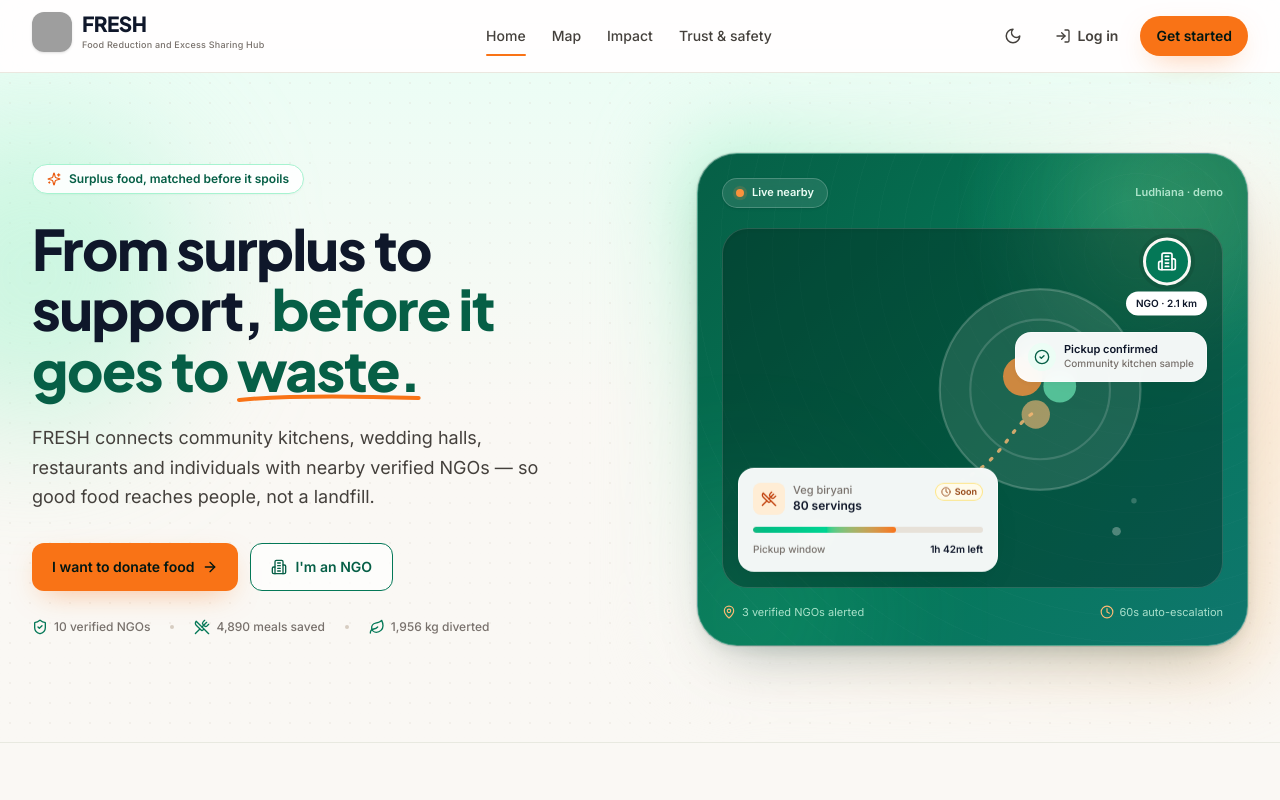
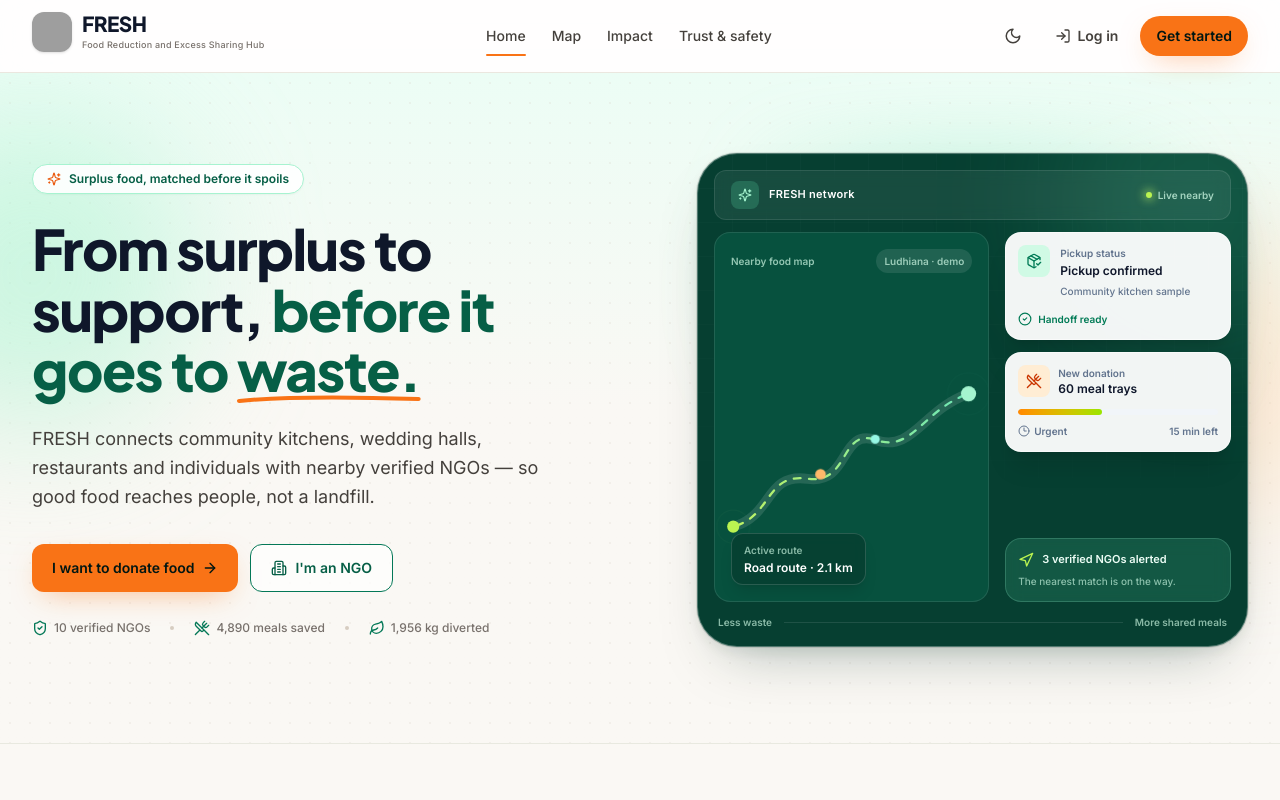
Before and after one commit to GurkiratBansal/HACKNAUTS-2.0, a React (Vite) app: page / in a window 1280 px wide. Shown: the top 800 px of the page. Built offline with nearby package versions, Linux system fonts and the light colour scheme; grey boxes are pictures that could not be loaded.

Commit message:
design: replace hero art with SaaS product animation

```diff
--- a/src/components/home/HeroArt.jsx
+++ b/src/components/home/HeroArt.jsx
@@ -1,125 +1,124 @@
 import {
-  Building2,
   CheckCircle2,
-  Clock,
-  MapPin,
+  Clock3,
+  Navigation,
+  PackageCheck,
+  Sparkles,
   UtensilsCrossed,
 } from 'lucide-react'
 
 /**
- * Layered, fully inline artwork for the hero. The floating cards mirror real
- * product surfaces (food card, map pin, pickup confirmation) without using
- * any external imagery.
+ * Product-style hero animation. It intentionally uses only HTML/SVG so the
+ * landing page remains fast, self-contained and editable without a video asset.
  */
 export default function HeroArt() {
   return (
-    <div className="relative mx-auto w-full max-w-[600px]">
-      <div
-        className="pointer-events-none absolute -inset-5 rounded-[3rem] bg-gradient-to-br from-brand-200/80 via-cream to-saffron-200/70 blur-2xl dark:from-brand-800/40 dark:via-canvas dark:to-saffron-900/20"
-        aria-hidden="true"
-      />
+    <div className="relative mx-auto w-full max-w-[620px]" aria-label="FRESH product preview">
+      <div className="fresh-saas-glow pointer-events-none absolute -inset-6" aria-hidden="true" />
 
-      <div className="relative overflow-hidden rounded-[2.5rem] border border-white/30 bg-[radial-gradient(circle_at_78%_10%,rgb(52_211_153_/_0.24),transparent_28%),linear-gradient(135deg,#065f46,#047857_55%,#0f766e)] p-5 shadow-lift ring-1 ring-brand-950/10 sm:p-6">
-        <div className="pointer-events-none absolute inset-0 pattern-rings opacity-30" aria-hidden="true" />
-        <div className="pointer-events-none absolute -right-14 -top-16 h-56 w-56 rounded-full bg-saffron-300/15 blur-3xl" aria-hidden="true" />
-        <div className="pointer-events-none absolute -bottom-24 -left-20 h-64 w-64 rounded-full bg-emerald-300/10 blur-3xl" aria-hidden="true" />
+      <div className="fresh-saas-window relative overflow-hidden rounded-[2rem] border border-white/30 bg-[#063f31] p-3 shadow-lift ring-1 ring-brand-950/10 sm:rounded-[2.5rem] sm:p-4">
+        <div className="pointer-events-none absolute inset-0 fresh-saas-grid opacity-50" aria-hidden="true" />
+        <div className="pointer-events-none absolute -right-24 -top-24 h-72 w-72 rounded-full bg-emerald-300/15 blur-3xl" aria-hidden="true" />
 
-        <div className="relative flex items-center justify-between gap-3">
-          <span className="inline-flex items-center gap-2 rounded-full bg-white/10 px-3.5 py-1.5 text-[11px] font-bold text-brand-50 shadow-sm ring-1 ring-inset ring-white/20 backdrop-blur">
-            <span className="relative flex h-2 w-2" aria-hidden="true">
-              <span className="absolute inline-flex h-full w-full animate-ping rounded-full bg-saffron-400 opacity-75" />
-              <span className="relative inline-flex h-2 w-2 rounded-full bg-saffron-400" />
+        <div className="relative flex items-center justify-between rounded-xl border border-white/10 bg-white/[0.07] px-3 py-2.5 text-white backdrop-blur sm:px-4">
+          <div className="flex items-center gap-2.5">
+            <span className="flex h-7 w-7 items-center justify-center rounded-lg bg-emerald-300/20 text-emerald-200">
+              <Sparkles className="h-3.5 w-3.5" aria-hidden="true" />
             </span>
+            <span className="text-[11px] font-bold tracking-wide">FRESH network</span>
+          </div>
+          <span className="flex items-center gap-1.5 text-[10px] font-semibold text-emerald-100/75">
+            <span className="h-1.5 w-1.5 rounded-full bg-lime-300 shadow-[0_0_10px_2px_rgb(190_242_100_/_0.7)]" />
             Live nearby
           </span>
-          <span className="text-[11px] font-semibold text-brand-100/80">Ludhiana · demo</span>
         </div>
 
-        <div className="relative mt-5 min-h-[320px] overflow-hidden rounded-[1.6rem] bg-brand-950/35 shadow-inner ring-1 ring-inset ring-white/15 sm:min-h-[360px]">
-          <svg
-            viewBox="0 0 400 330"
-            className="absolute inset-0 h-full w-full"
-            role="img"
-            aria-label="A shared plate, a nearby verified NGO and a confirmed pickup"
-          >
-            <circle cx="262" cy="148" r="92" className="fill-cream/10" />
-            <circle cx="262" cy="148" r="92" fill="none" strokeWidth="2" className="stroke-cream/20" />
-            <circle cx="262" cy="148" r="64" fill="none" strokeWidth="2" className="stroke-cream/15" />
-            <circle cx="246" cy="136" r="18" className="fill-saffron-400/80" />
-            <circle cx="280" cy="145" r="15" className="fill-brand-300/70" />
-            <circle cx="258" cy="171" r="13" className="fill-saffron-300/60" />
-            <path
-              d="M246 118c3-8 11-12 19-11-1 8-8 15-16 15"
-              className="fill-brand-200/70"
-            />
-            <path
-              d="M56 282c58-32 101-27 145-57 31-21 34-43 57-57"
-              fill="none"
-              strokeWidth="3"
-              strokeDasharray="2 9"
-              strokeLinecap="round"
-              className="stroke-saffron-300/80"
-            />
-            <circle cx="56" cy="282" r="5" className="fill-saffron-300" />
-            <circle cx="56" cy="282" r="11" fill="none" strokeWidth="1.5" className="stroke-saffron-300/50" />
-            <circle cx="332" cy="278" r="4" className="fill-cream/30" />
-            <circle cx="348" cy="250" r="2.5" className="fill-cream/20" />
-          </svg>
+        <div className="relative mt-3 grid min-h-[330px] grid-cols-[1fr_0.82fr] gap-3 sm:min-h-[370px] sm:gap-4">
+          <div className="relative overflow-hidden rounded-2xl border border-white/10 bg-[#07513e] p-3 sm:p-4">
+            <div className="flex items-center justify-between text-[10px] font-semibold text-emerald-100/70">
+              <span>Nearby food map</span>
+              <span className="rounded-full bg-white/10 px-2 py-1">Ludhiana · demo</span>
+            </div>
 
-          <div className="absolute right-4 top-4 flex animate-float-slow flex-col items-center">
-            <span className="flex h-12 w-12 items-center justify-center rounded-full border-[3px] border-cream bg-brand-600 text-white shadow-card ring-4 ring-brand-950/10">
-              <Building2 className="h-5 w-5" aria-hidden="true" />
-            </span>
-            <span className="mt-1.5 rounded-full bg-surface px-2.5 py-1 text-[10px] font-bold text-ink shadow-soft">
-              NGO · 2.1 km
-            </span>
+            <svg
+              viewBox="0 0 360 270"
+              className="absolute inset-x-0 bottom-0 h-[78%] w-full"
+              role="img"
+              aria-label="Animated road route from a food donor to a nearby NGO"
+            >
+              <defs>
+                <linearGradient id="fresh-route-gradient" x1="0" x2="1">
+                  <stop offset="0" stopColor="#bef264" />
+                  <stop offset="1" stopColor="#6ee7b7" />
+                </linearGradient>
+              </defs>
+              <path d="M24 226C76 212 66 155 122 163S164 95 212 112s62-40 122-61" className="fresh-saas-road" />
+              <path d="M24 226C76 212 66 155 122 163S164 95 212 112s62-40 122-61" className="fresh-saas-route" />
+              <circle cx="24" cy="226" r="8" className="fill-lime-300" />
+              <circle cx="24" cy="226" r="15" className="fresh-saas-pulse fill-none stroke-lime-200/50" />
+              <circle cx="334" cy="51" r="10" className="fill-emerald-200" />
+              <circle cx="334" cy="51" r="19" className="fresh-saas-pulse fill-none stroke-emerald-200/40 [animation-delay:700ms]" />
+              <circle cx="139" cy="157" r="7" className="fill-orange-300" />
+              <circle cx="211" cy="111" r="6" className="fill-teal-200" />
+            </svg>
+
+            <div className="absolute bottom-4 left-4 rounded-xl border border-white/15 bg-[#063f31]/85 px-3 py-2 text-white shadow-lg backdrop-blur">
+              <p className="text-[10px] font-semibold text-emerald-100/65">Active route</p>
+              <p className="mt-0.5 text-xs font-bold">Road route · 2.1 km</p>
+            </div>
           </div>
 
-          <div className="absolute right-4 top-[104px] flex items-center gap-2 rounded-2xl border border-white/60 bg-surface/95 px-3 py-2.5 shadow-card backdrop-blur">
-            <span className="flex h-7 w-7 items-center justify-center rounded-full bg-brand-50 text-brand-700 dark:bg-brand-900/40 dark:text-brand-200">
-              <CheckCircle2 className="h-4 w-4" aria-hidden="true" />
-            </span>
-            <span className="leading-tight">
-              <span className="block text-[11px] font-bold text-ink">Pickup confirmed</span>
-               <span className="block text-[10px] font-medium text-ink-muted">Community kitchen sample</span>
-            </span>
-          </div>
+          <div className="relative flex flex-col gap-3">
+            <div className="fresh-saas-card fresh-saas-card--one rounded-2xl border border-white/60 bg-white/95 p-3 shadow-xl">
+              <div className="flex items-start gap-2.5">
+                <span className="flex h-8 w-8 shrink-0 items-center justify-center rounded-lg bg-emerald-100 text-emerald-700">
+                  <PackageCheck className="h-4 w-4" aria-hidden="true" />
+                </span>
+                <div className="min-w-0">
+                  <p className="text-[10px] font-semibold text-slate-500">Pickup status</p>
+                  <p className="mt-0.5 truncate text-xs font-extrabold text-slate-900">Pickup confirmed</p>
+                  <p className="mt-1 text-[10px] font-medium text-slate-500">Community kitchen sample</p>
+                </div>
+              </div>
+              <div className="mt-3 flex items-center gap-1.5 text-[10px] font-bold text-emerald-700">
+                <CheckCircle2 className="h-3.5 w-3.5" aria-hidden="true" />
+                Handoff ready
+              </div>
+            </div>
 
-          <div className="absolute bottom-4 left-4 w-[min(72%,260px)] animate-float rounded-2xl border border-white/70 bg-surface/95 p-3.5 shadow-card backdrop-blur">
-            <div className="flex items-start justify-between gap-2">
+            <div className="fresh-saas-card fresh-saas-card--two rounded-2xl border border-white/60 bg-white/95 p-3 shadow-xl">
               <div className="flex items-center gap-2">
-                <span className="flex h-8 w-8 shrink-0 items-center justify-center rounded-lg bg-saffron-100 text-saffron-700 dark:bg-saffron-900/30 dark:text-saffron-300">
+                <span className="flex h-8 w-8 items-center justify-center rounded-lg bg-orange-100 text-orange-700">
                   <UtensilsCrossed className="h-4 w-4" aria-hidden="true" />
                 </span>
-                <div className="leading-tight">
-                  <p className="text-[11px] font-medium text-ink-muted">Veg biryani</p>
-                  <p className="text-[12px] font-bold text-ink">80 servings</p>
+                <div>
+                  <p className="text-[10px] font-semibold text-slate-500">New donation</p>
+                  <p className="text-xs font-extrabold text-slate-900">60 meal trays</p>
                 </div>
               </div>
-              <span className="inline-flex shrink-0 items-center gap-1 rounded-full bg-warning-50 px-1.5 py-0.5 text-[9px] font-bold text-warning-800 ring-1 ring-inset ring-warning-200 dark:bg-warning-900/30 dark:text-warning-200 dark:ring-warning-800">
-                <Clock className="h-2.5 w-2.5" aria-hidden="true" />
-                Soon
-              </span>
+              <div className="mt-3 h-1.5 overflow-hidden rounded-full bg-slate-100">
+                <div className="fresh-saas-progress h-full rounded-full bg-gradient-to-r from-orange-400 to-lime-400" />
+              </div>
+              <div className="mt-2 flex items-center justify-between text-[10px] font-semibold text-slate-500">
+                <span className="flex items-center gap-1"><Clock3 className="h-3 w-3" aria-hidden="true" /> Urgent</span>
+                <span>15 min left</span>
+              </div>
             </div>
-             <div className="mt-3 h-1.5 overflow-hidden rounded-full bg-line">
-               <div className="h-full w-[62%] rounded-full bg-gradient-to-r from-brand-500 via-emerald-400 to-saffron-500" />
-            </div>
-            <div className="mt-2 flex items-center justify-between text-[10px]">
-              <span className="font-medium text-ink-muted">Pickup window</span>
-              <span className="font-bold text-ink">1h 42m left</span>
+
+            <div className="fresh-saas-card fresh-saas-card--three mt-auto rounded-2xl border border-emerald-200/20 bg-emerald-300/15 p-3 text-emerald-50 backdrop-blur">
+              <div className="flex items-center gap-2">
+                <Navigation className="h-4 w-4 text-lime-300" aria-hidden="true" />
+                <span className="text-[11px] font-bold">3 verified NGOs alerted</span>
+              </div>
+              <p className="mt-1 text-[10px] font-medium text-emerald-100/65">The nearest match is on the way.</p>
             </div>
           </div>
         </div>
 
-        <div className="relative mt-4 flex flex-wrap items-center justify-between gap-x-3 gap-y-1.5 text-[11px] text-brand-100/80">
-          <span className="inline-flex items-center gap-1.5">
-            <MapPin className="h-3.5 w-3.5 text-saffron-300" aria-hidden="true" />
-            3 verified NGOs alerted
-          </span>
-          <span className="inline-flex items-center gap-1.5">
-            <Clock className="h-3.5 w-3.5 text-saffron-300" aria-hidden="true" />
-            60s auto-escalation
-          </span>
+        <div className="relative mt-3 flex items-center justify-between gap-3 px-1 text-[10px] font-semibold text-emerald-100/65">
+          <span>Less waste</span>
+          <span className="h-px flex-1 bg-white/10" aria-hidden="true" />
+          <span>More shared meals</span>
         </div>
       </div>
     </div>
--- a/src/index.css
+++ b/src/index.css
@@ -162,6 +162,83 @@
 
 .fresh-location-bar {
   animation: fresh-location-bar-in 420ms ease-out both;
+}
+
+.fresh-saas-glow {
+  border-radius: 3rem;
+  background: radial-gradient(circle at 50% 30%, rgb(110 231 183 / 0.38), transparent 58%);
+  filter: blur(28px);
+}
+
+.fresh-saas-grid {
+  background-image:
+    linear-gradient(rgb(255 255 255 / 0.045) 1px, transparent 1px),
+    linear-gradient(90deg, rgb(255 255 255 / 0.045) 1px, transparent 1px);
+  background-size: 34px 34px;
+  mask-image: linear-gradient(to bottom, black, transparent 85%);
+}
+
+.fresh-saas-road {
+  fill: none;
+  stroke: rgb(255 255 255 / 0.12);
+  stroke-linecap: round;
+  stroke-width: 13;
+}
+
+.fresh-saas-route {
+  fill: none;
+  stroke: url(#fresh-route-gradient);
+  stroke-dasharray: 9 11;
+  stroke-linecap: round;
+  stroke-width: 3;
+  animation: fresh-route-flow 3.5s linear infinite;
+}
+
+.fresh-saas-pulse {
+  transform-box: fill-box;
+  transform-origin: center;
+  animation: fresh-saas-pulse 2.4s ease-out infinite;
+}
+
+.fresh-saas-card {
+  animation: fresh-saas-card-in 700ms ease-out both;
+}
+
+.fresh-saas-card--one { animation-delay: 180ms; }
+.fresh-saas-card--two { animation-delay: 420ms; }
+.fresh-saas-card--three { animation-delay: 660ms; }
+
+.fresh-saas-progress {
+  width: 68%;
+  animation: fresh-progress 3.2s ease-in-out infinite alternate;
+}
+
+@keyframes fresh-route-flow {
+  to { stroke-dashoffset: -80; }
+}
+
+@keyframes fresh-saas-pulse {
+  0%, 100% { opacity: 0.25; transform: scale(0.85); }
+  55% { opacity: 0; transform: scale(1.7); }
+}
+
+@keyframes fresh-saas-card-in {
+  from { opacity: 0; transform: translateY(10px); }
+  to { opacity: 1; transform: translateY(0); }
+}
+
+@keyframes fresh-progress {
+  from { width: 42%; }
+  to { width: 76%; }
+}
+
+@media (prefers-reduced-motion: reduce) {
+  .fresh-saas-route,
+  .fresh-saas-pulse,
+  .fresh-saas-card,
+  .fresh-saas-progress {
+    animation: none;
+  }
 }
 
 @keyframes fresh-location-bar-in {
```
